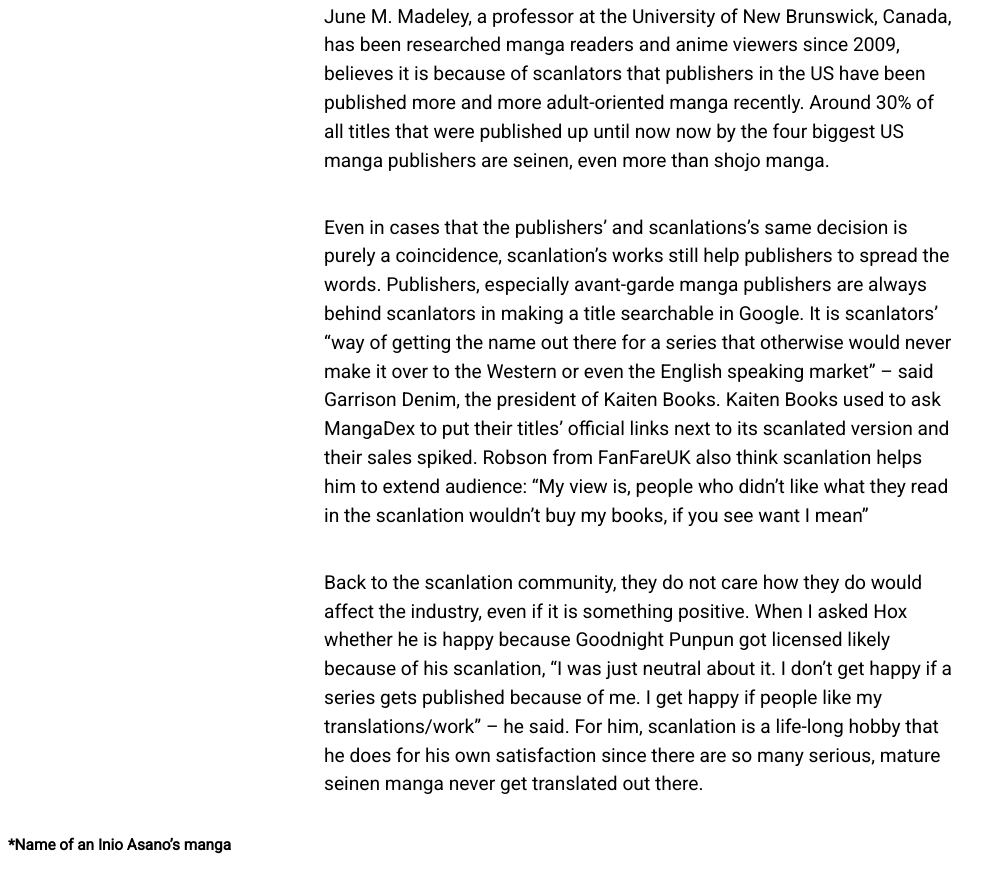
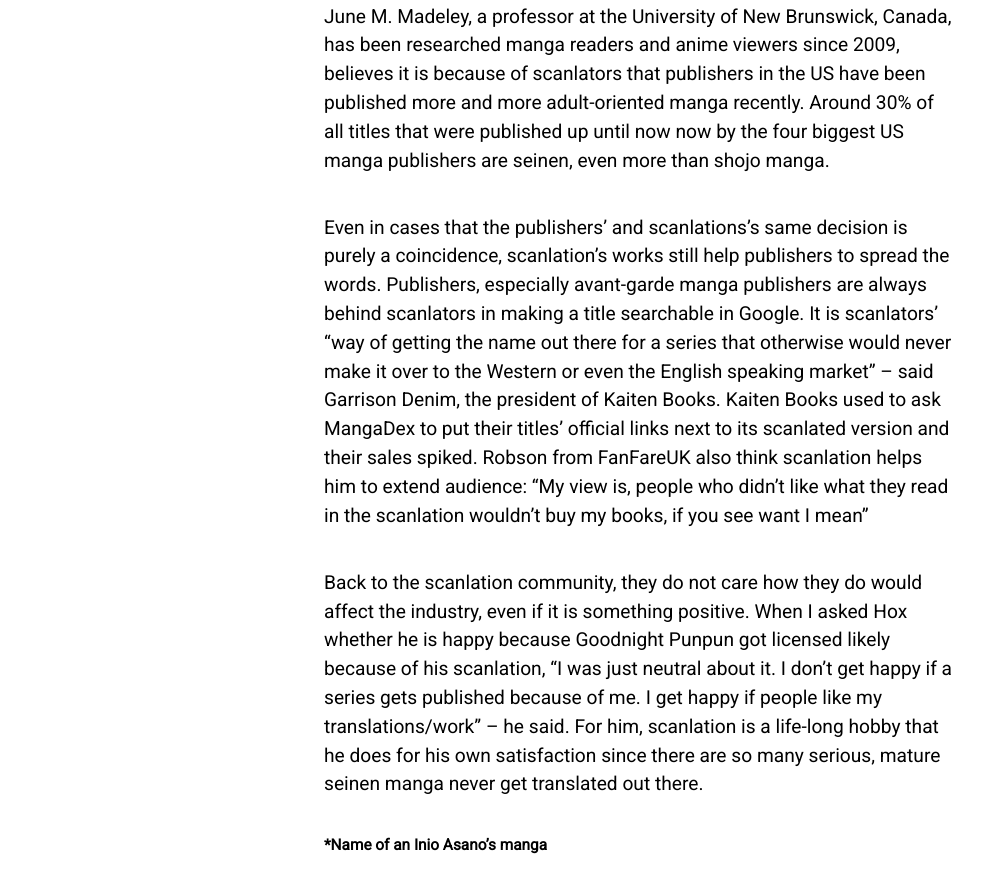
Before and after one commit to haolinh24/scanlation, a plain HTML site: page first_page.html in a window 1280 px wide. Shown: the part 8763-9643 px from the top of the page, without its empty margins (0-1005 px from the left). Drawn offline with nearby package versions, Linux system fonts and the light colour scheme; no server answers; a script that the page names is missing.

Commit message:
footnote again

```diff
--- a/first_page.html
+++ b/first_page.html
@@ -1449,7 +1449,7 @@ However, in manga fandom, the title’s success is predictable. There was a cult
       </ul>
      </div>
     </nav>
-    <div class="footnote">
+    <div class="footnote paragraph">
       <p>*Name of an Inio Asano’s manga</p>
     </div>
     <div class="prepare_next">
```
